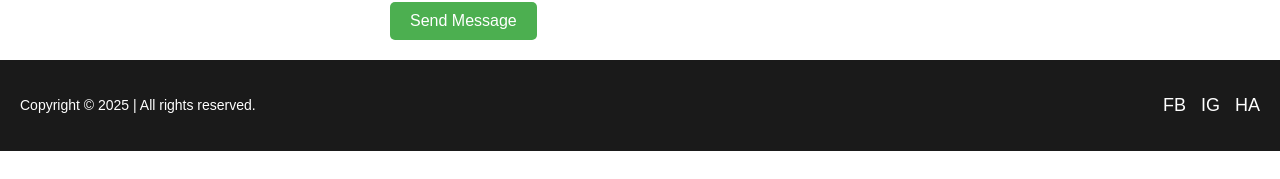
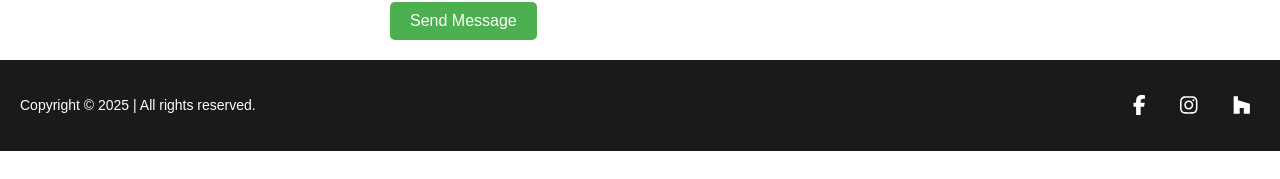
Before and after one commit to Jorwin-dev/o-r_llc, a React (Create React App) app in the folder business-landingpage/: page /contact in a window 1280 px wide. Shown: the part 499-678 px from the top of the page. Built offline with nearby package versions, Linux system fonts and the light colour scheme; the HTML template or start-up script is replaced by a standard one.

Commit message:
Footer alterations

```diff
--- a/business-landingpage/package.json
+++ b/business-landingpage/package.json
@@ -3,6 +3,11 @@
   "version": "0.1.0",
   "private": true,
   "dependencies": {
+    "@fortawesome/fontawesome-free": "^6.7.2",
+    "@fortawesome/fontawesome-svg-core": "^6.7.2",
+    "@fortawesome/free-brands-svg-icons": "^6.7.2",
+    "@fortawesome/free-solid-svg-icons": "^6.7.2",
+    "@fortawesome/react-fontawesome": "^0.2.2",
     "cra-template": "1.2.0",
     "react": "^19.0.0",
     "react-dom": "^19.0.0",
--- a/business-landingpage/src/components/footer/footer.css
+++ b/business-landingpage/src/components/footer/footer.css
@@ -23,10 +23,11 @@
   .footer-right a {
     text-decoration: none;
     color: white;
-    font-size: 18px;
+    font-size: 20px;
     transition: color 0.3s;
+    margin: 0 10px;
   }
 
   .footer-right a:hover {
-    color: #ddd;
+    color: #bbb;
   }
--- a/business-landingpage/src/components/footer/footer.js
+++ b/business-landingpage/src/components/footer/footer.js
@@ -1,5 +1,8 @@
 import React from 'react';
 import './Footer.css';
+import { FontAwesomeIcon } from '@fortawesome/react-fontawesome'
+import {faFacebookF, faInstagram, faHouzz } from '@fortawesome/free-brands-svg-icons'
+//import { faHouse } from '@fortawesome/free-solid-svg-icons';
 
 const Footer = () => {
   return (
@@ -8,9 +11,15 @@ const Footer = () => {
         <p>Copyright © 2025 | All rights reserved.</p>
       </div>
       <div className='footer-right'>
-        <a href='https://www.facebook.com/ORlandscapingconstruction' target='_blank' rel='noopener noreferrer'>FB</a>
-        <a href='https://www.instagram.com/or.landscaping/' target='_blank' rel='noopener noreferrer'>IG</a>
-        <a href='https://www.homeadvisor.com/rated.ORLandscaping.114362277.html' target='_blank' rel='noopener noreferrer'>HA</a>
+        <a href='https://www.facebook.com/ORlandscapingconstruction' target='_blank' rel='noopener noreferrer'>
+          <FontAwesomeIcon icon={faFacebookF}/>
+        </a>
+        <a href='https://www.instagram.com/or.landscaping/' target='_blank' rel='noopener noreferrer'>
+          <FontAwesomeIcon icon={faInstagram}/>
+        </a>
+        <a href='https://www.homeadvisor.com/rated.ORLandscaping.114362277.html' target='_blank' rel='noopener noreferrer'>
+          <FontAwesomeIcon icon={faHouzz}/>
+        </a>
       </div>
     </footer>
   );
```
Also changed, not shown: 1 other file (tests, documents, lock files or other folders).
